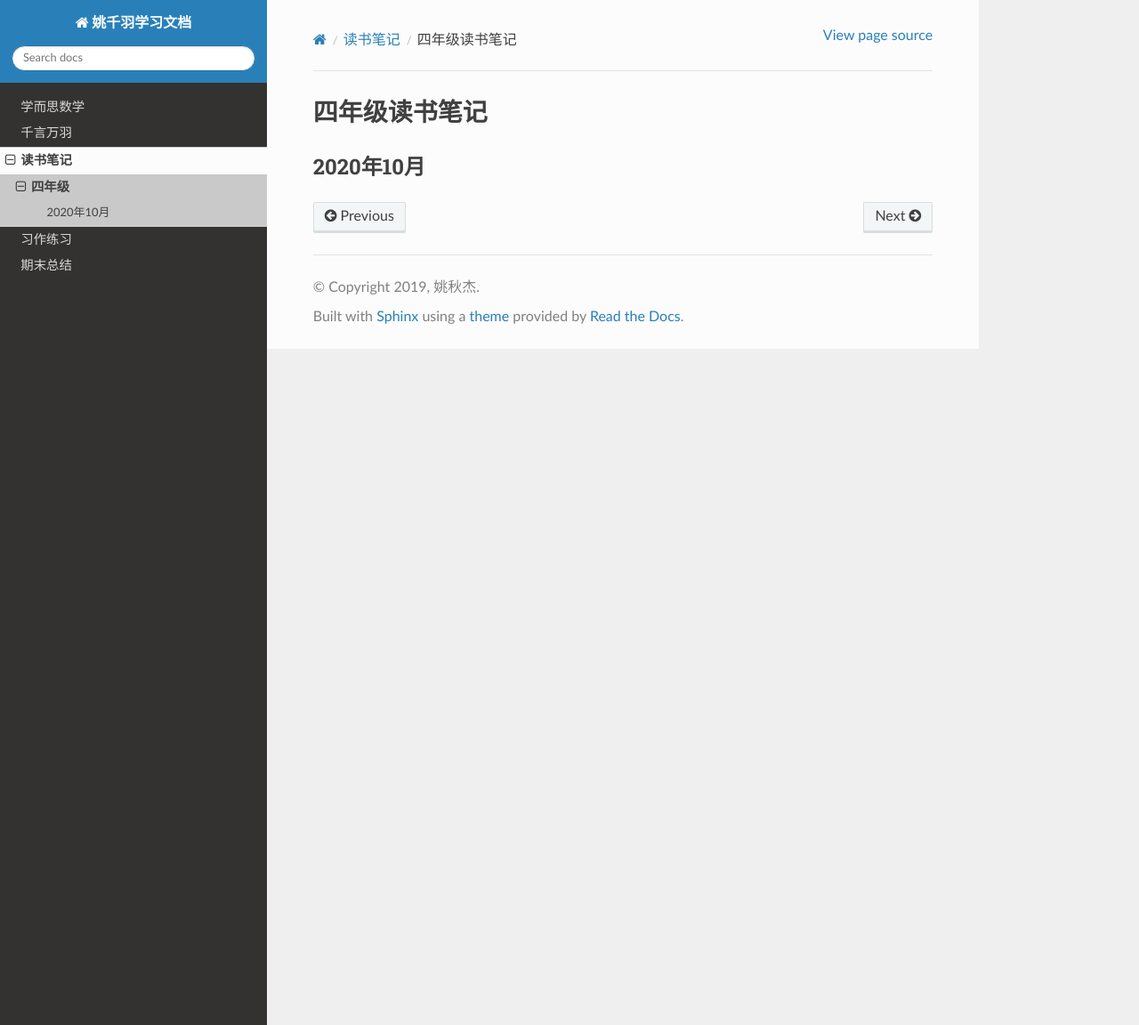
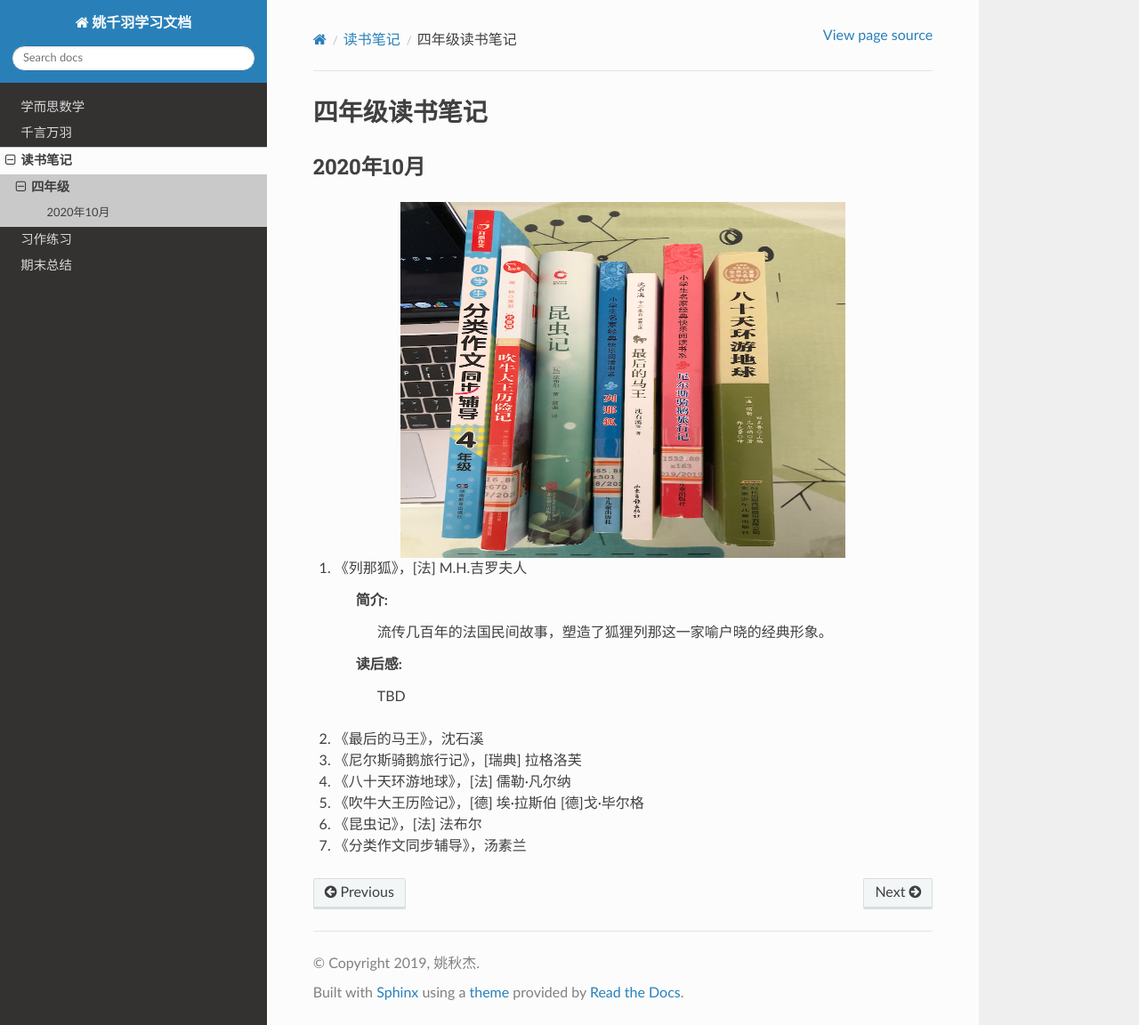
Before and after one commit to yaoqiujie/QianyuLearn, a Sphinx documentation site: the page built from docs/source/ReadAndNote/Grade_Four.rst, in a window 1280 px wide and 1152 px high. Shown: the whole window at 89% size. Built offline with Sphinx 7.4.7 and the Read the Docs theme 2.0.0, drawn with Linux system fonts in a browser that asks for light colours.

Commit message:
1. 增加10月读书清单

```diff
--- a/docs/source/ReadAndNote/Grade_Four.rst
+++ b/docs/source/ReadAndNote/Grade_Four.rst
@@ -4,3 +4,34 @@
 
 2020年10月
 =================
+
+.. image:: /_static/images/2020Oct.png
+    :height: 400
+    :width: 500
+    :align: center
+
+1. 《列那狐》，[法] M.H.吉罗夫人
+
+    简介:
+        流传几百年的法国民间故事，塑造了狐狸列那这一家喻户晓的经典形象。
+
+    读后感:
+        TBD
+
+
+2. 《最后的马王》，沈石溪
+
+
+3. 《尼尔斯骑鹅旅行记》，[瑞典] 拉格洛芙
+
+
+4. 《八十天环游地球》，[法] 儒勒·凡尔纳
+
+
+5. 《吹牛大王历险记》，[德] 埃·拉斯伯 [德]戈·毕尔格
+
+
+6. 《昆虫记》，[法] 法布尔
+
+
+7. 《分类作文同步辅导》，汤素兰
```
Also changed, not shown: docs/source/_static/images/2020Oct.png (added).
